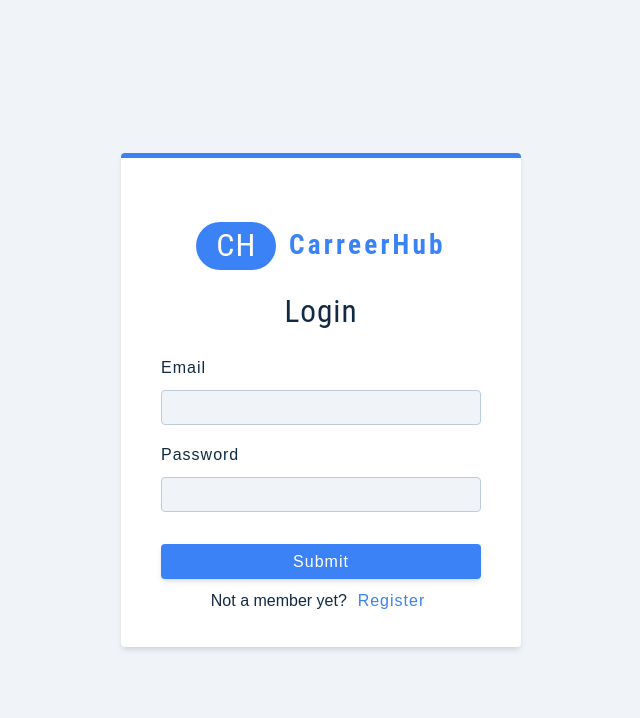
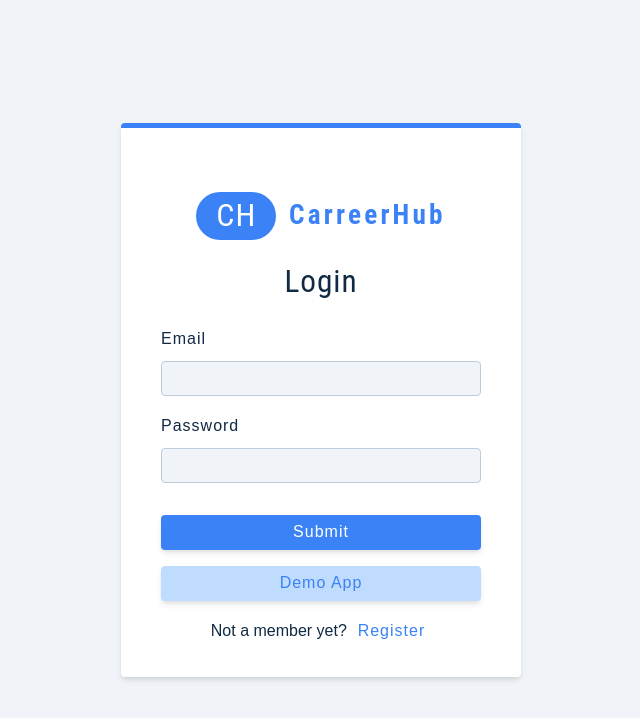
Before and after one commit to mdcodelab/CarreerHub-react-redux-frontend-app, a React (Create React App) app: page /register in a window 1280 px wide. Shown: the top 718 px of the page, without its empty margins (319-959 px from the left). Built offline with nearby package versions, Linux system fonts and the light colour scheme.

Commit message:
demo app - test user

```diff
--- a/src/pages/register.js
+++ b/src/pages/register.js
@@ -85,11 +85,16 @@
         <FormRow type="password" name="password" value={values.password} onChange={onChange}/>
 
         <button type='submit' className='btn btn-block' disabled={isLoading}>{isLoading ? "Loading..." : "Submit"}</button>
+        <button type="button" className="btn btn-block btn-hipster" disabled={isLoading}
+            onClick={()=> dispatch(loginUser({email: "testUser@test.com", password: "secret"}))}>
+              {isLoading ? "Loading.." : "Demo App"}
+            </button>
         <div className="toggle">
             {values.isMember ? <span>Not a member yet?</span> : <span>Already a member?</span> }
             <button type="button" className="member-btn" onClick={()=>toggleMember()}>
                 {values.isMember ? "Register" : "Login"}
             </button>
+
         </div>
       </form>
 
@@ -126,7 +131,7 @@
     margin-left: 0.3rem;
   }
   div.toggle {
-    margin-top: 0.5rem;
+    margin-top: 1rem;
     display: flex;
     flex-direction: row;
     align-items: center;
```
Also changed, not shown: 1 other file (tests, documents, lock files or other folders).
